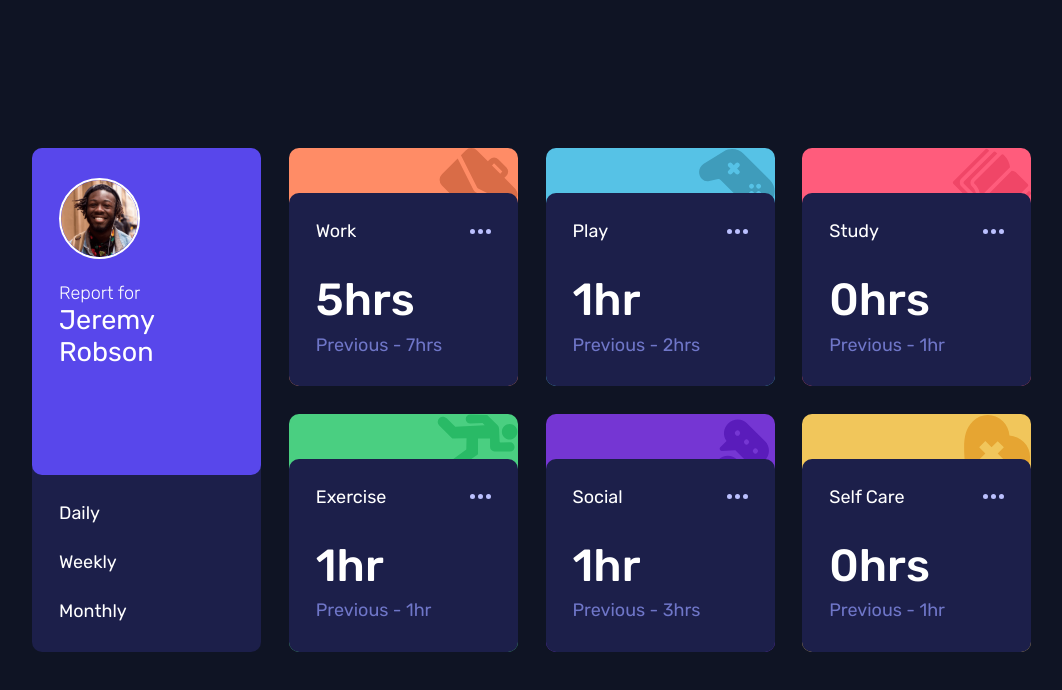
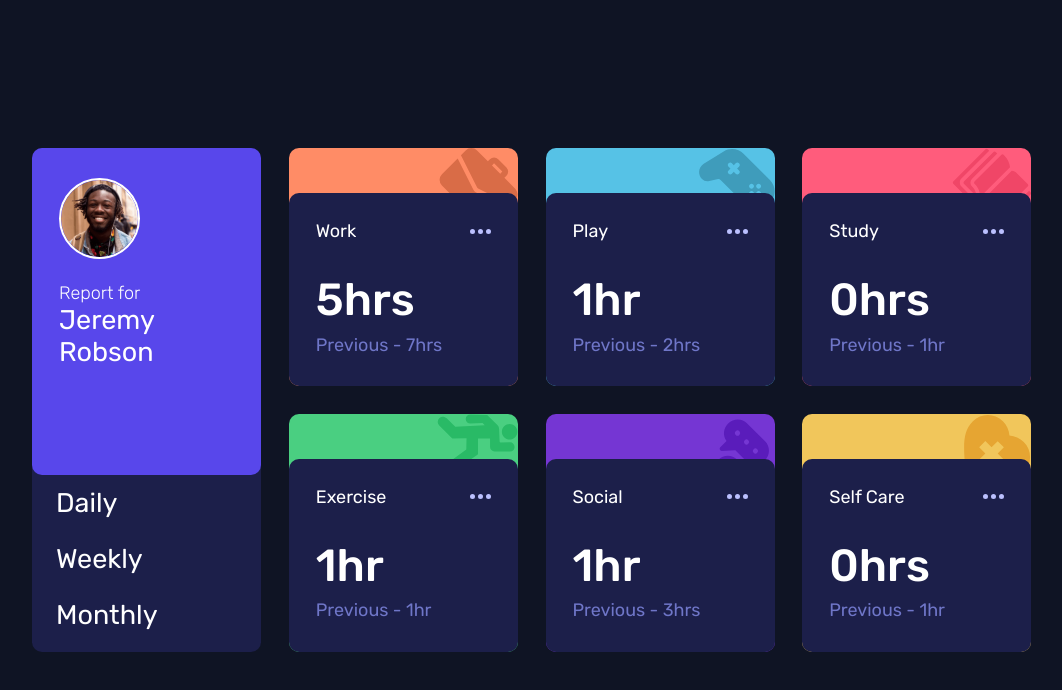
Before and after one commit to hmonster013/time-tracking-dashboard-main, a plain HTML site: page index.html in a window 1280 px wide. Shown: the whole page, without its empty margins (108-1170 px from the left). Drawn offline with Linux system fonts and the light colour scheme.

Commit message:
fix button

```diff
--- a/index.html
+++ b/index.html
@@ -19,9 +19,9 @@
         <h1>Jeremy Robson</h1>
       </div>
       <div class="card__profile--body">
-          <p>Daily</p>
-          <p>Weekly</p>
-          <p>Monthly</p>
+        <button class="btn" id="dailyBtn">Daily</button>
+        <button class="btn" id="weeklyBtn">Weekly</button>
+        <button class="btn" id="monthlyBtn">Monthly</button>
       </div>
     </div>
 
--- a/script.js
+++ b/script.js
@@ -0,0 +1,10 @@
+cardContentBody = document.getElementsByClassName("card__content--body");
+cardContentFooter = document.getElementsByClassName("card__content--footer");
+
+
+
+fetch('./data.json').then((respon) => {
+
+}).then((data) => {
+
+});
--- a/styles.css
+++ b/styles.css
@@ -94,8 +94,31 @@ body {
   font-weight: 400;
 }
 
-.card__profile p {
-  margin: 27px;
+.card__profile--body  {
+  display: flex;
+  flex-direction: column;
+}
+
+.card__profile button {
+  width: 100%;
+  height: 100%;
+  font-size: 27px;
+  font-family: 'Rubik';
+  color: #fff;
+  padding: 12px 0;
+  background-color: var(--Dark-blue);
+  text-align: start;
+  padding-left: 24px;
+  border: none;
+  transition: background-color 0.3s, opacity 0.3s;
+}
+
+.card__profile button:hover {
+  background-color: hsla(235, 46%, 20%, 0.8);
+}
+
+.card__profile button:active {
+  background-color: hsla(235, 46%, 20%, 0.8);
 }
 
 .card__work {
@@ -270,6 +293,10 @@ body {
     background-color: var(--Dark-blue);
   }
 
+  .card__profile button {
+    padding-left: 10px;
+  }
+
   .card__profile--header {
     display: flex;
     width: 100%;
```
